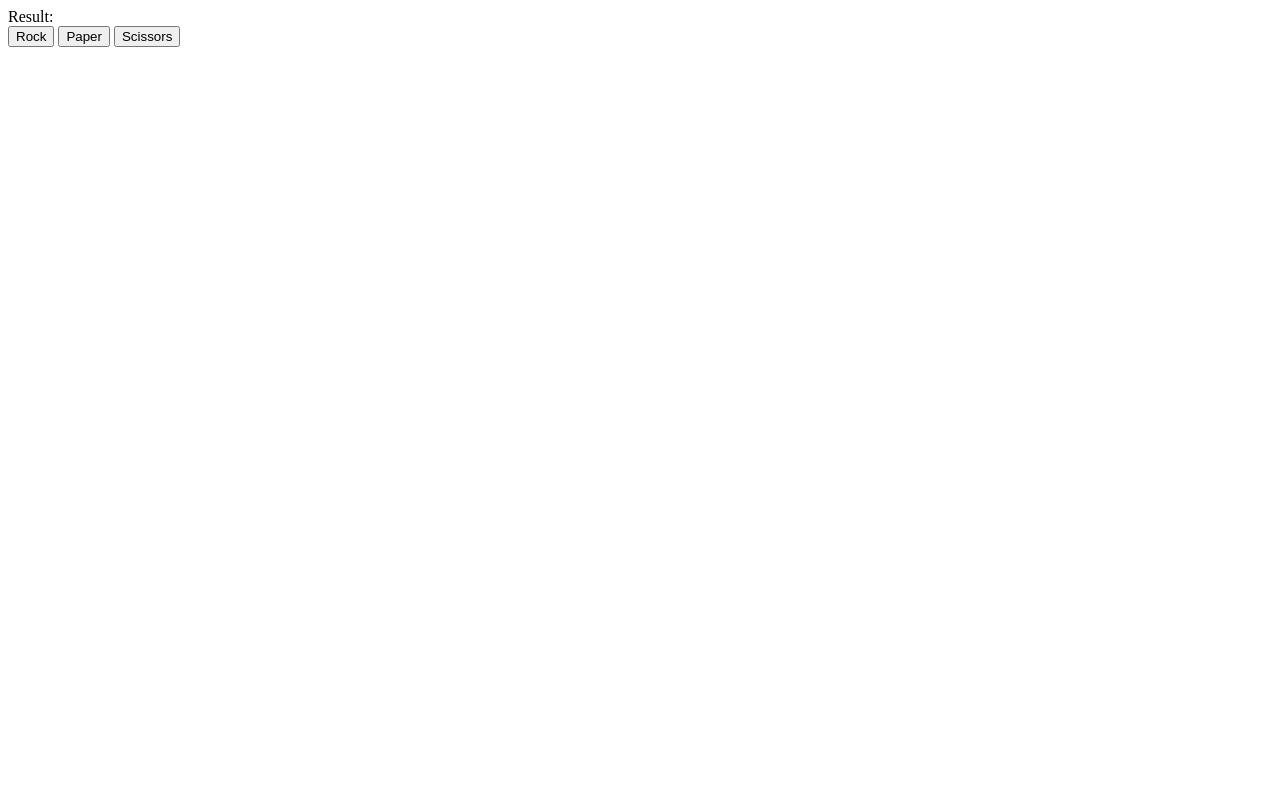
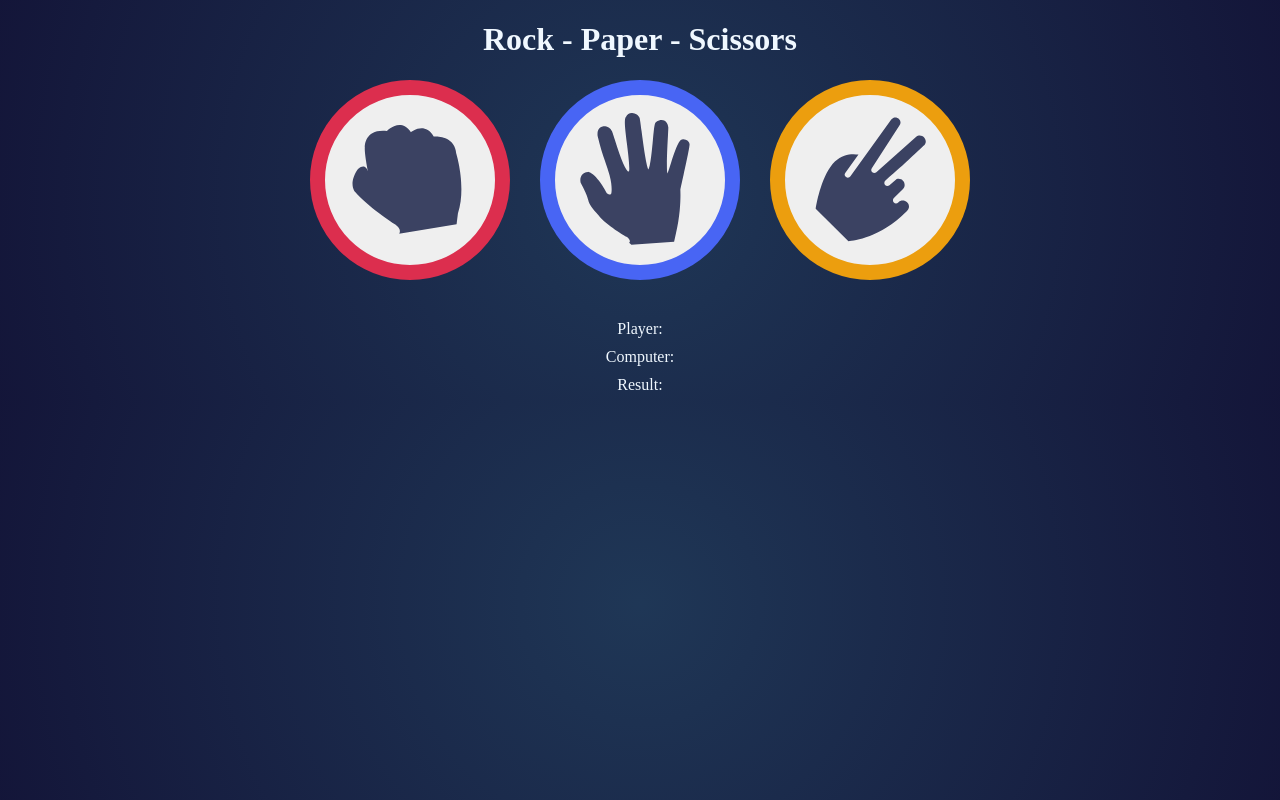
Before and after one commit to ryantpham/rock-paper-scissors, a plain HTML site: page index.html in a window 1280 px wide. Drawn offline with Linux system fonts and the light colour scheme.

Commit message:
created simple rps ui using css

```diff
--- a/index.html
+++ b/index.html
@@ -5,12 +5,23 @@
     <meta http-equiv="X-UA-Compatible" content="IE=edge">
     <meta name="viewport" content="width=device-width, initial-scale=1.0">
     <title>Document</title>
+    <link rel="stylesheet" href="style.css"/>
 </head>
 <body>
-    <div>Result: </div>
-    <button class = "rock">Rock</button>
-    <button class = "paper">Paper</button>
-    <button class = "scissors">Scissors</button>
+    <h1>Rock - Paper - Scissors</h1>
+    <div class = "choices">
+        <button class = "rock"></button>
+        <button class = "paper"></button>
+        <button class = "scissors"></button>
+    </div>
+
+    <div class = "resultContainer">
+        <div class = "playerDisplay">Player: </div>
+        <div class = "computerDisplay"> Computer: </div>
+        <div class = "resultDisplay">Result: </div>
+    </div>
+
+
     <script src="script.js"></script>
 </body>
 </html>
--- /dev/null
+++ b/style.css
@@ -0,0 +1,70 @@
+body {
+    background: radial-gradient(circle, hsl(214, 47%, 23%) 0%, hsl(237, 49%, 15%) 100%);
+}
+
+h1{
+    color: aliceblue;
+    display: flex;
+    justify-content: center;
+}
+
+.resultContainer{
+    color: aliceblue;
+    display: flex;
+    flex-direction: column;
+    gap: 10px;
+    align-items: center;
+    margin-top: 40px;
+}
+
+.choices{
+    display: flex;
+    gap: 30px;
+    justify-content: center;
+}
+
+
+button {
+    width: 200px;
+    height: 200px;
+    border-radius: 50%;
+    cursor: pointer;
+    color: aliceblue;
+
+}
+
+.rock{
+    background-image: url("img/icon-rock.svg");
+    border: solid hsl(349, 71%, 52%) 15px;
+    background-size:65%; /* This will cover the entire area of the button */
+    background-repeat: no-repeat; /* Prevents the image from repeating */
+    background-position: 45%center; /* Centers the image in the button */
+}
+
+.rock:hover{
+    border: solid hsl(349, 70%, 56%) 16px;
+}
+
+.paper{
+    background-image: url("img/icon-paper.svg");
+    border: solid hsl(230, 89%, 62%) 15px;
+    background-size:65%; /* This will cover the entire area of the button */
+    background-repeat: no-repeat; /* Prevents the image from repeating */
+    background-position: 40% center; /* Centers the image in the button */
+}
+
+.paper:hover{
+    border: solid hsl(230, 89%, 65%) 16px;
+}
+
+.scissors{
+    background-image: url("img/icon-scissors.svg");
+    border: solid hsl(39, 89%, 49%) 15px;
+    background-size:65%; /* This will cover the entire area of the button */
+    background-repeat: no-repeat; /* Prevents the image from repeating */
+    background-position: center; /* Centers the image in the button */
+}
+
+.scissors:hover{
+    border: solid hsl(40, 84%, 53%) 16px;
+}
```
Also changed, not shown: 1 other file.
